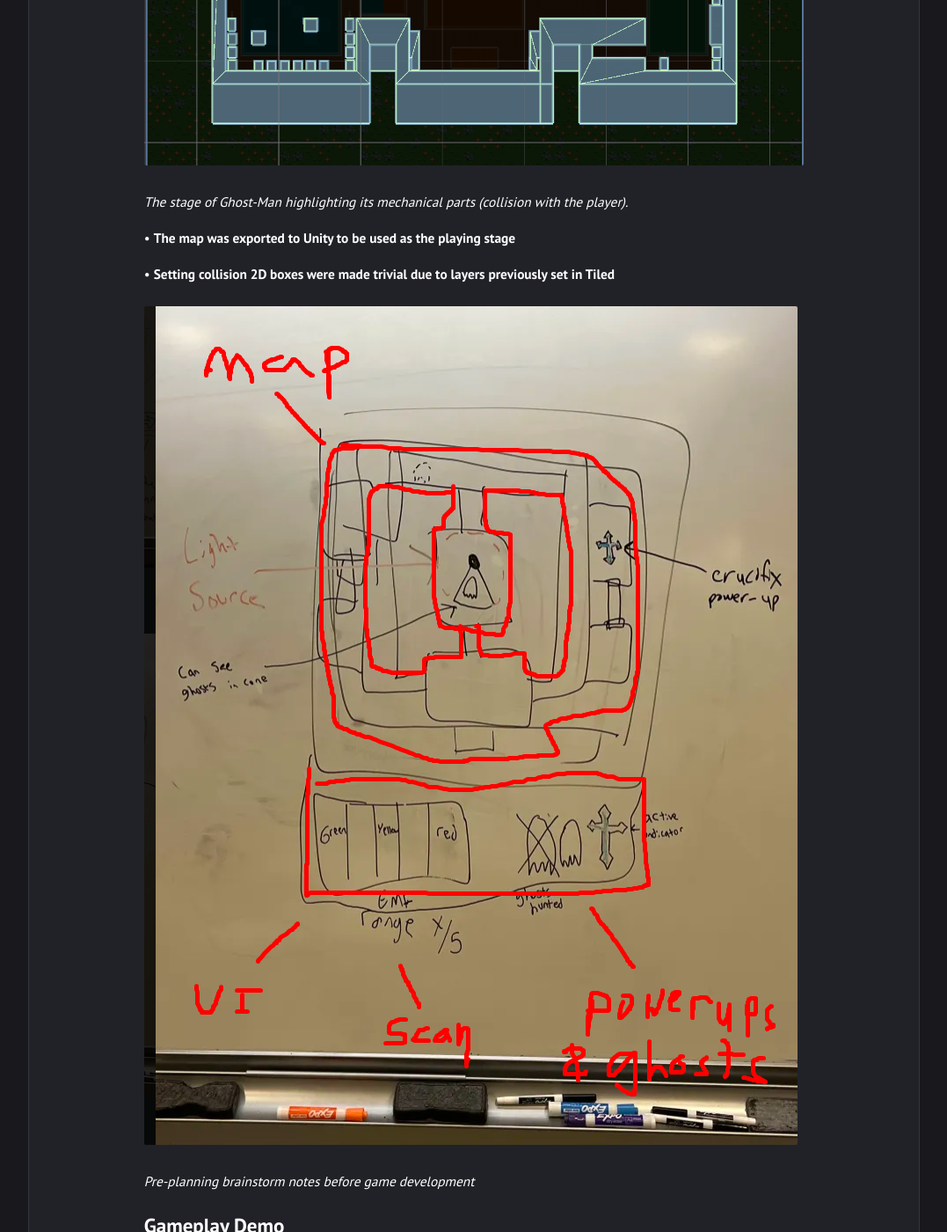
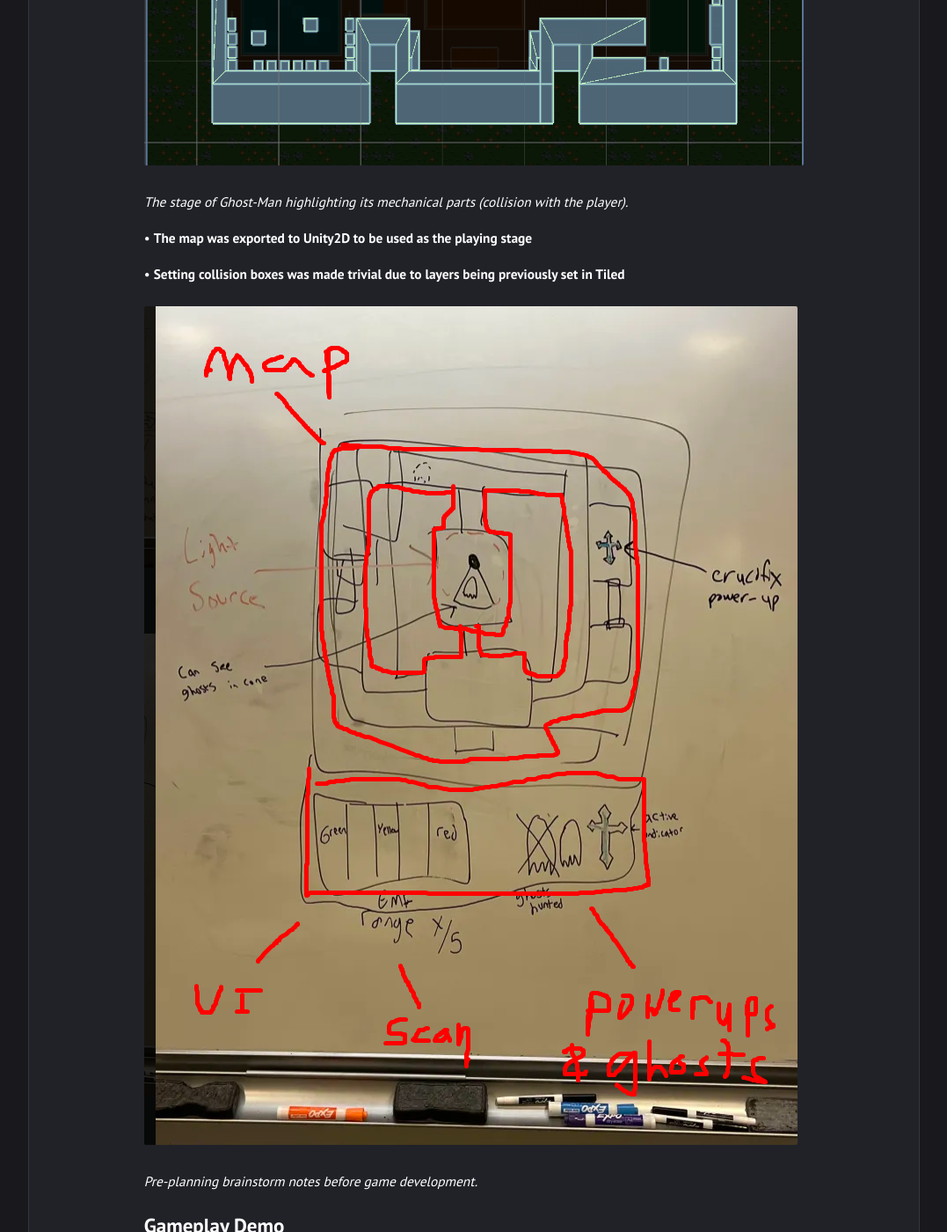
Before and after one commit to isaacwkm/isaacwkm.github.io, a Jekyll site: the page built from _posts/2024-10-22-Ghost-Man.md, in a window 1280 px wide and 1400 px high, scrolled down 2516 px. Shown: the whole window at 88% size, without its empty margins (101-1178 px from the left). Built offline with Jekyll 4.4.1, drawn with Linux system fonts in a browser that asks for light colours.

Commit message:
you're not sigma

```diff
--- a/_posts/2024-10-22-Ghost-Man.md
+++ b/_posts/2024-10-22-Ghost-Man.md
@@ -32,13 +32,13 @@ hidedate: true
 
 *The stage of Ghost-Man highlighting its mechanical parts (collision with the player).*
 
-• <strong>The map was exported to Unity to be used as the playing stage</strong>
+• <strong>The map was exported to Unity2D to be used as the playing stage</strong>
 
-• <strong>Setting collision 2D boxes were made trivial due to layers previously set in Tiled</strong>
+• <strong>Setting collision boxes was made trivial due to layers being previously set in Tiled</strong>
 
 ![Pre-planning](https://isaacwkm.github.io/assets/images/2024-12-26-Ghost-Man/preplanning.png)
 
-*Pre-planning brainstorm notes before game development*
+*Pre-planning brainstorm notes before game development.*
 
 ## Gameplay Demo
 
```
